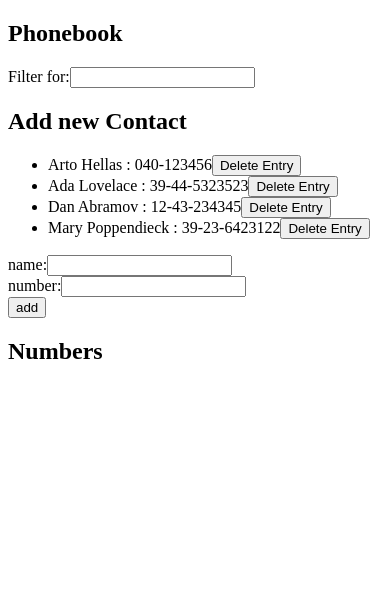
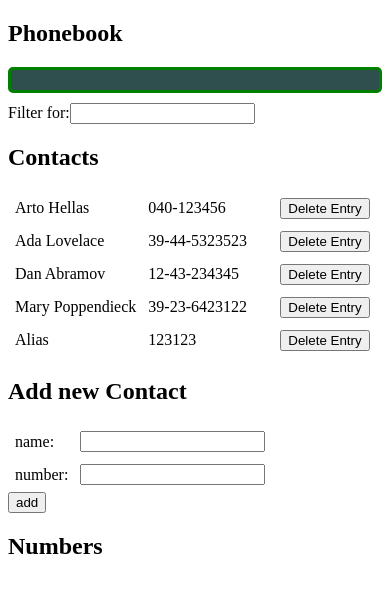
Before and after one commit to Hakizu/selene, a React (Create React App) app: page / in a window 390 px wide. Shown: the top 592 px of the page. Built offline with nearby package versions, Linux system fonts and the light colour scheme; data requests are answered from the project's data file.

Commit message:
Completed 2.19 step 11 - phonebook

```diff
--- a/db.json
+++ b/db.json
@@ -19,6 +19,11 @@
       "name": "Mary Poppendieck",
       "number": "39-23-6423122",
       "id": 4
+    },
+    {
+      "name": "Alias",
+      "number": "123123",
+      "id": 5
     }
   ]
 }
--- a/src/App.js
+++ b/src/App.js
@@ -3,12 +3,14 @@ import Filter from "./Components/Filter"
 import Form from "./Components/Form"
 import Person from "./Components/Result"
 import contactsServices from './server/contacts'
+import Notification from './Components/Notifications'
 
 const App = () => {
     const [persons, setPersons] = useState([])
     const [newNumber, setNewNumber] = useState('')
     const [newName, setNewName] = useState('')
     const [newSearch, setNewSearch] = useState("")
+    const [msg, setMsg] = useState("")
 
     const getData = () => {
         contactsServices
@@ -18,7 +20,6 @@ const App = () => {
             })
     }
     useEffect(getData, [])
-
 
     const newPerson = (event) =>{
         event.preventDefault()
@@ -41,9 +42,15 @@ const App = () => {
                     setPersons(persons.concat(person))
                     setNewName("")
                     setNewNumber("")
+                    setMsg(`${personObject.name} was added to the Phonebook`)
+                    setTimeout(() => {
+                        setMsg(null)
+                    }, 5000)
                 })
         }
-        const updateMsg = `${personObject.name} already exists,do you want to update his Number with: ${personObject.number}?`
+        const updateMsg = `${personObject.name} already exists,`
+            + `do you want to update his Number with: ${personObject.number}?`
+
         if  (existing && window.confirm(updateMsg)) {
                 contactsServices
                     .update(personObject, matches[0].id)
@@ -53,6 +60,10 @@ const App = () => {
                             ))
                         setNewName("")
                         setNewNumber("")
+                        setMsg(`${personObject.name} phone number was updated`)
+                        setTimeout(() => {
+                            setMsg(null)
+                        }, 5000)
                     })
         }
     }
@@ -74,9 +85,10 @@ const App = () => {
     return (
         <div>
             <h2>Phonebook</h2>
+            <Notification message={msg}/>
             <Filter setNewSearch={setNewSearch} newSearch={newSearch}/>
-            <h2>Add new Contact</h2>
-            <ul>
+            <h2>Contacts</h2>
+            <table><tbody>
                 {result.map((p, i) =>
                     <Person
                         key = {i}
@@ -85,7 +97,8 @@ const App = () => {
                         remove = {() => toggleRemove([p.id, p.name])}
                     />
                 )}
-            </ul>
+            </tbody></table>
+            <h2>Add new Contact</h2>
             <Form newPerson={newPerson} newName={newName} setNewName={setNewName}
                 newNumber={newNumber} setNewNumber={setNewNumber} />
             <h2>Numbers</h2>
--- a/src/Components/Form.js
+++ b/src/Components/Form.js
@@ -17,23 +17,27 @@ const Form = ({newPerson, newName, setNewName, newNumber, setNewNumber}) => {
 
     return(
         <form onSubmit={newPerson}>
-        <div>
-            name:
+        <table><tbody>
+            <tr>
+                <td>name:</td>
+                <td>
                 <input
                     value = {newName}
                     onChange = {handlePersonChange}
                 />
-        </div>
-        <div>
-            number:
+                </td>
+            </tr>
+            <tr>
+                <td>number:</td>
+                <td>
                 <input
                     value = {newNumber}
                     onChange = {handleNumberChange}
                 />
-        </div>
-        <div>
+                </td>
+            </tr>
+        </tbody></table>
         <button type="submit">add</button>
-        </div>
         </form>
     )
 }
--- /dev/null
+++ b/src/Components/Notifications.js
@@ -0,0 +1,17 @@
+import React from 'react'
+
+const Notification = ({message}) => {
+    if (message === null) {
+    return null
+    }
+
+    return (
+        <div className="error">
+            {message}
+        </div>
+    )
+}
+
+
+
+export default Notification
--- a/src/Components/Result.js
+++ b/src/Components/Result.js
@@ -2,10 +2,13 @@ import React from 'react'
 
 const Person = ({name, number, remove}) => {
     return (
-    	<li>
-            {name} : {number}
-            <button onClick={remove}>Delete Entry</button>
-        </li>
+    	<tr>
+            <td>{name} </td>
+            <td className="number">
+                {number}
+            </td>
+            <td><button onClick={remove}>Delete Entry</button> </td>
+        </tr>
     )
 }
 export default Person
--- a/src/index.css
+++ b/src/index.css
@@ -1,13 +1,16 @@
-body {
-  margin: 0;
-  font-family: -apple-system, BlinkMacSystemFont, 'Segoe UI', 'Roboto', 'Oxygen',
-    'Ubuntu', 'Cantarell', 'Fira Sans', 'Droid Sans', 'Helvetica Neue',
-    sans-serif;
-  -webkit-font-smoothing: antialiased;
-  -moz-osx-font-smoothing: grayscale;
+
+td {
+  padding: 5px;
 }
-
-code {
-  font-family: source-code-pro, Menlo, Monaco, Consolas, 'Courier New',
-    monospace;
+.number {
+  width: 120px;
 }
+.error {
+  color: green;
+  background: darkslategrey;
+  font-size: 20px;
+  border-style: solid;
+  border-radius: 5px;
+  padding: 10px;
+  margin-bottom: 10px;
+}
--- a/src/index.js
+++ b/src/index.js
@@ -1,5 +1,6 @@
 import React from 'react';
 import ReactDOM from 'react-dom';
 import App from './App'
+import './index.css'
 
 ReactDOM.render(<App />, document.getElementById('root'))
```
Lines whose indentation alone changed are shown as unchanged.
